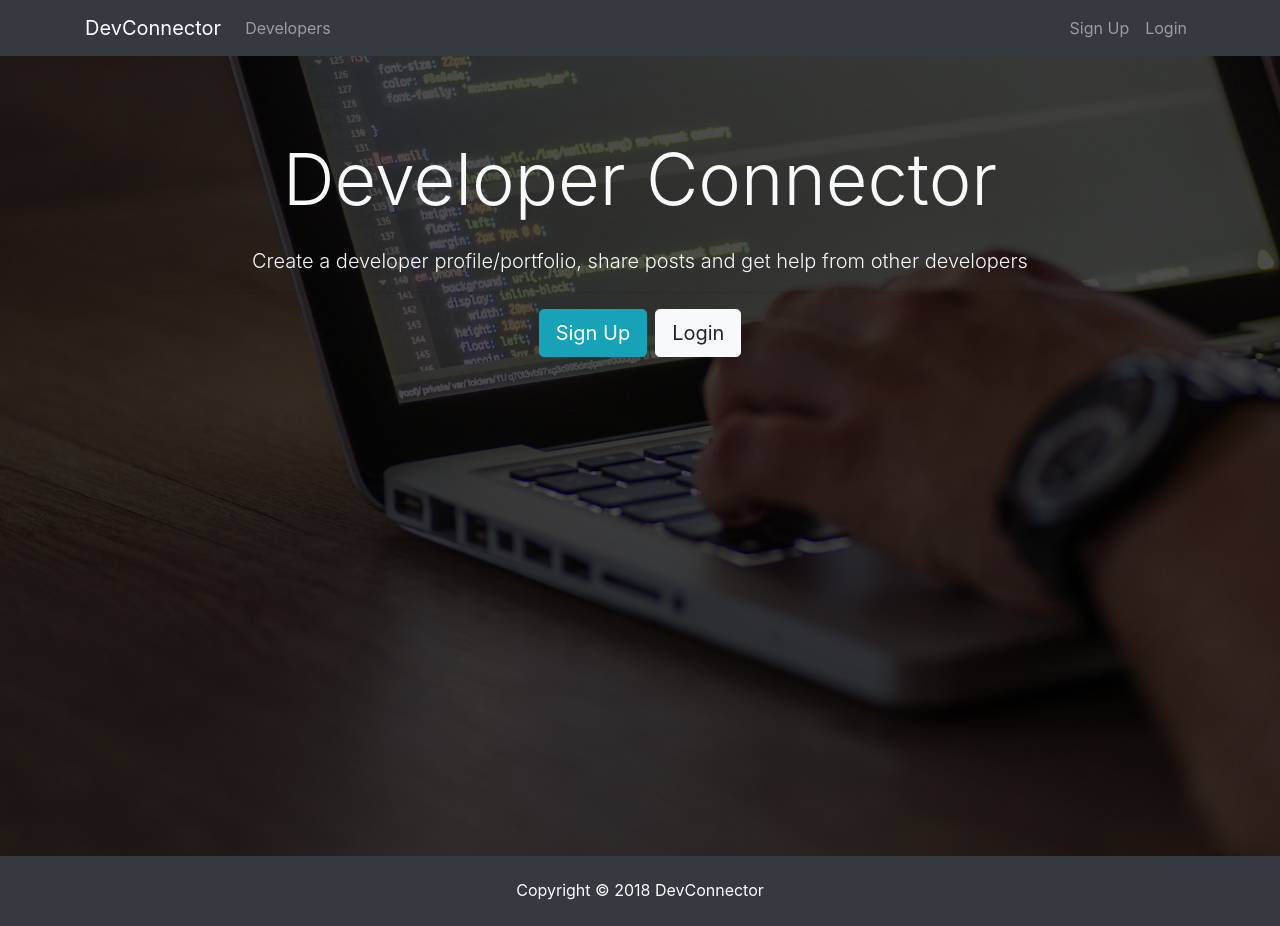
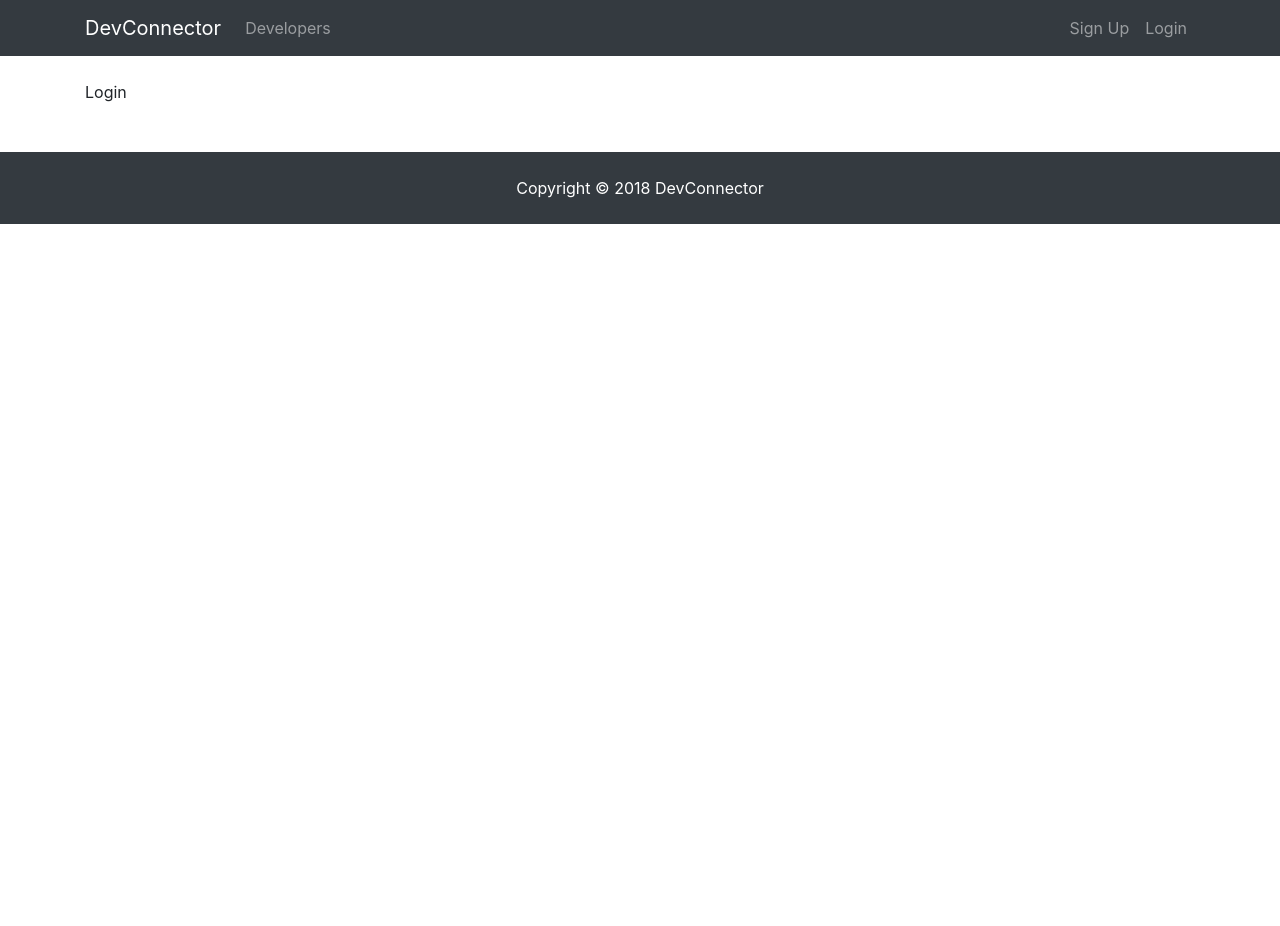
Before and after one commit to Reactomaniac/devCon, a React (Create React App) app in the folder client/: page /login in a window 1280 px wide. After the commit the page ends 800 px from the top, so only its background shows below. Built offline with nearby package versions, Linux system fonts and the light colour scheme.

Commit message:
Added Link && Auth pages.

```diff
--- a/client/src/App.js
+++ b/client/src/App.js
@@ -1,19 +1,28 @@
 import React, { Component } from 'react';
+import { BrowserRouter as Router, Route} from "react-router-dom";
 
 import Navbar from "./components/layout/Navbar";
 import Landing from "./components/layout/Landing";
 import Footer from "./components/layout/Footer";
+import Login from "./components/auth/Login";
+import Register from "./components/auth/Register";
 
 import './App.css';
 
 class App extends Component {
   render() {
     return (
-      <div className="App">
-        <Navbar />
-        <Landing />
-        <Footer />
-      </div>
+      <Router>
+        <div className="App">
+          <Navbar />
+          <Route exact path="/" component={Landing} />
+          <div className="container">
+            <Route exact path="/register" component={Register} />
+            <Route exact path="/login" component={Login} />
+          </div>
+          <Footer />
+        </div>
+      </Router>
     );
   }
 }
--- /dev/null
+++ b/client/src/components/auth/Login.js
@@ -0,0 +1,13 @@
+import React, { Component } from 'react';
+
+class Login extends Component {
+  render() {
+    return (
+      <div>
+        Login
+      </div>
+    );
+  }
+}
+
+export default Login;
--- /dev/null
+++ b/client/src/components/auth/Register.js
@@ -0,0 +1,13 @@
+import React, { Component } from 'react';
+
+class Register extends Component {
+  render() {
+    return (
+      <div>
+        Register
+      </div>
+    );
+  }
+}
+
+export default Register;
--- a/client/src/components/layout/Landing.js
+++ b/client/src/components/layout/Landing.js
@@ -1,4 +1,5 @@
 import React, { Component } from 'react';
+import { Link } from "react-router-dom";
 
 class Landing extends Component {
   render() {
@@ -12,8 +13,8 @@ class Landing extends Component {
                 </h1>
                 <p className="lead"> Create a developer profile/portfolio, share posts and get help from other developers</p>
                 <hr />
-                <a href="register.html" className="btn btn-lg btn-info mr-2">Sign Up</a>
-                <a href="login.html" className="btn btn-lg btn-light">Login</a>
+                <Link to="/register" className="btn btn-lg btn-info mr-2">Sign Up</Link>
+                <Link to="/login" className="btn btn-lg btn-light">Login</Link>
               </div>
             </div>
           </div>
--- a/client/src/components/layout/Navbar.js
+++ b/client/src/components/layout/Navbar.js
@@ -1,11 +1,12 @@
 import React, { Component } from 'react';
+import { Link } from "react-router-dom";
 
 class Navbar extends Component {
   render() {
     return (
       <nav className="navbar navbar-expand-sm navbar-dark bg-dark mb-4">
         <div className="container">
-          <a className="navbar-brand" href="landing.html">DevConnector</a>
+          <Link className="navbar-brand" to="/">DevConnector</Link>
           <button className="navbar-toggler" type="button" data-toggle="collapse" data-target="#mobile-nav">
             <span className="navbar-toggler-icon"></span>
           </button>
@@ -13,17 +14,17 @@ class Navbar extends Component {
           <div className="collapse navbar-collapse" id="mobile-nav">
             <ul className="navbar-nav mr-auto">
               <li className="nav-item">
-                <a className="nav-link" href="profiles.html"> Developers
-                </a>
+                <Link className="nav-link" to="/profiles"> {' '} Developers
+                </Link>
               </li>
             </ul>
 
             <ul className="navbar-nav ml-auto">
               <li className="nav-item">
-                <a className="nav-link" href="register.html">Sign Up</a>
+                <Link className="nav-link" to="/register">Sign Up</Link>
               </li>
               <li className="nav-item">
-                <a className="nav-link" href="login.html">Login</a>
+                <Link className="nav-link" to="login">Login</Link>
               </li>
             </ul>
           </div>
```
